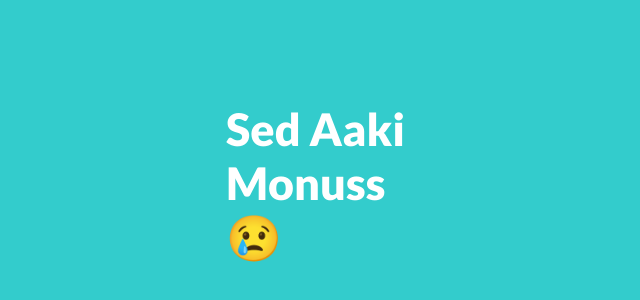
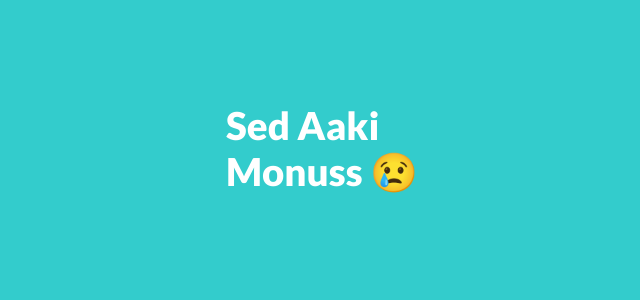
Before and after one commit to sedaakimonuss/sedaakimonuss.github.io, a plain HTML site: page index.html in a window 1280 px wide. Shown: the part 208-508 px from the top of the page, without its empty margins (314-954 px from the left). Drawn offline with Linux system fonts and the light colour scheme.

Commit message:
Update index.html

```diff
--- a/index.html
+++ b/index.html
@@ -13,7 +13,7 @@ a{
 }
 
 h1 {
-  font-size: 2.8em;
+  font-size: 2.4em;
   padding: 10px 0;
   font-weight: 800;
 }
```
